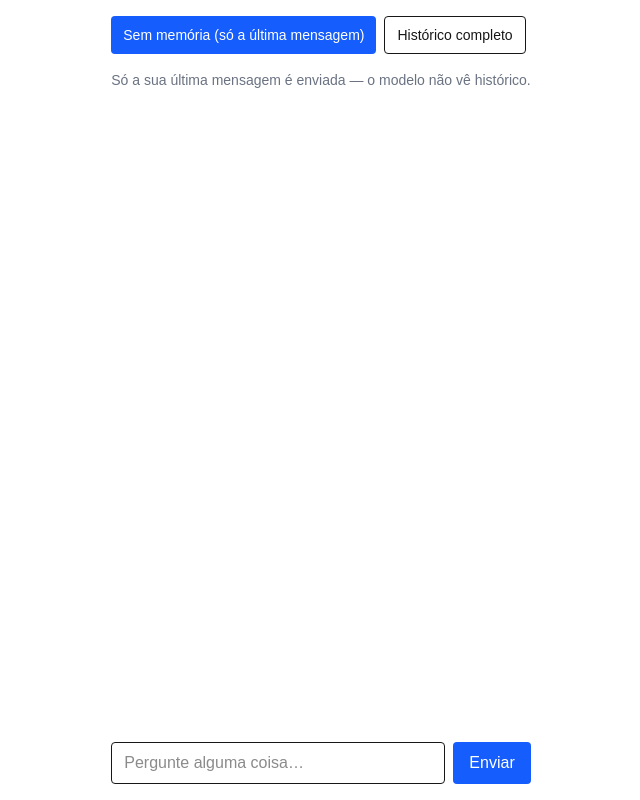
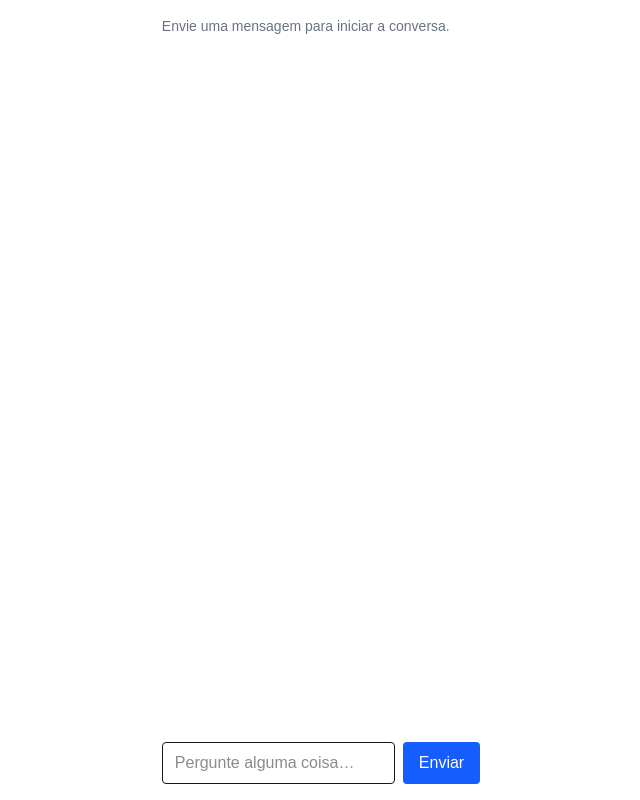
Before and after one commit to luiztosk/squad-03-desafio-MCP-agentic, a Next.js app in the folder ollama-chat/: page / in a window 1280 px wide. Shown: the whole page, without its empty margins (319-959 px from the left). Built offline with nearby package versions, Linux system fonts and the light colour scheme.

Commit message:
feat: desativa botao historico (sempre envia)

```diff
--- a/ollama-chat/src/app/page.tsx
+++ b/ollama-chat/src/app/page.tsx
@@ -26,7 +26,7 @@ export default function Page() {
     stateless: [],
     withHistory: [],
   })
-  const [active, setActive] = useState<ChatId>('stateless')
+  const [active, setActive] = useState<ChatId>('withHistory')
   const [input, setInput] = useState('')
   const [busy, setBusy] = useState(false)
   const [peek, setPeek] = useState<number | null>(null)
@@ -105,7 +105,7 @@ export default function Page() {
 
   return (
     <main className="mx-auto flex h-screen max-w-2xl flex-col gap-4 p-4">
-      <div className="flex gap-2">
+      {/* <div className="flex gap-2">
         {CHATS.map((c) => (
           <button
             key={c.id}
@@ -122,14 +122,15 @@ export default function Page() {
             {c.label}
           </button>
         ))}
-      </div>
+      </div> */}
 
       <div className="flex-1 space-y-3 overflow-y-auto">
         {messages.length === 0 && (
           <p className="text-sm text-gray-500">
-            {active === 'withHistory'
+            Envie uma mensagem para iniciar a conversa.
+            {/* {active === 'withHistory'
               ? 'Todas as mensagens anteriores vão junto em cada requisição.'
-              : 'Só a sua última mensagem é enviada — o modelo não vê histórico.'}
+              : 'Só a sua última mensagem é enviada — o modelo não vê histórico.'} */}
           </p>
         )}
         {messages.map((m, i) =>
```
